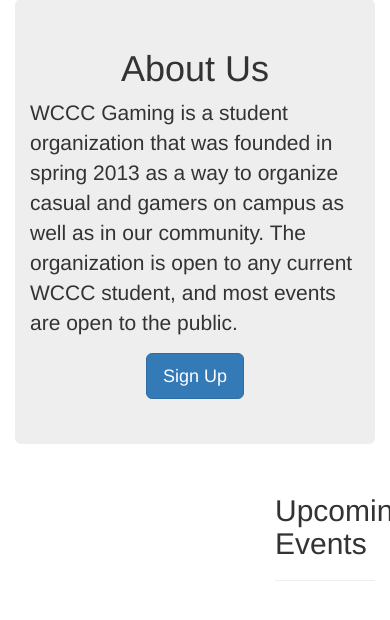
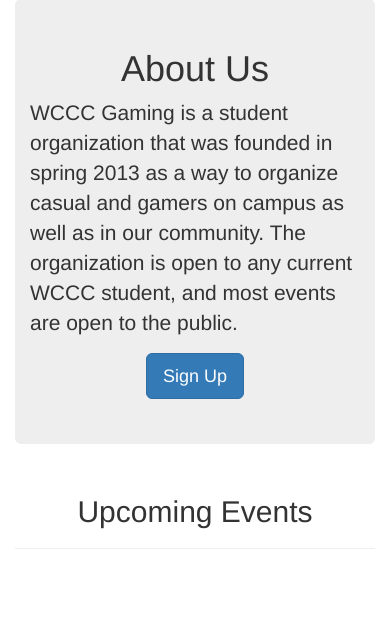
Before and after one commit to aslezak-old/wccc-gaming, a Rails app: page / in a window 390 px wide; the page is wider, and only the part inside the window is pictured. Shown: the part 107-727 px from the top of that part. Run offline with Rails 7, Linux system fonts and the light colour scheme; data that the repository does not hold is empty; style sheets or scripts are compiled from the project's sources; some libraries are stand-ins or nearby versions.

Commit message:
more mobile styles

```diff
--- a/app/assets/stylesheets/custom.css.scss
+++ b/app/assets/stylesheets/custom.css.scss
@@ -76,4 +76,18 @@
   .signupbtn {
     text-align:center;
   }
+  .posts {
+    width:100%;
+  }
+  .events {
+    width:100%;
+    text-align:center;
+  }
+  .events h2 {
+    text-align:center;
+  }
+
+  .event {
+    display:inline-block;
+  }
 }
--- a/app/views/posts/index.html.erb
+++ b/app/views/posts/index.html.erb
@@ -8,14 +8,14 @@
     </div>
 </div>
 <div class="row">
-  <div class="col-xs-8">
+  <div class="col-xs-8 posts">
     <%= render 'posts' %>
     <div class="text-center">
       <%= will_paginate @pagi, renderer: BootstrapPagination::Rails%>
     </div>
 
   </div>
-  <div class="col-xs-4">
+  <div class="col-xs-4 events">
       <%= render 'events' %>
   </div>
 </div>
```
